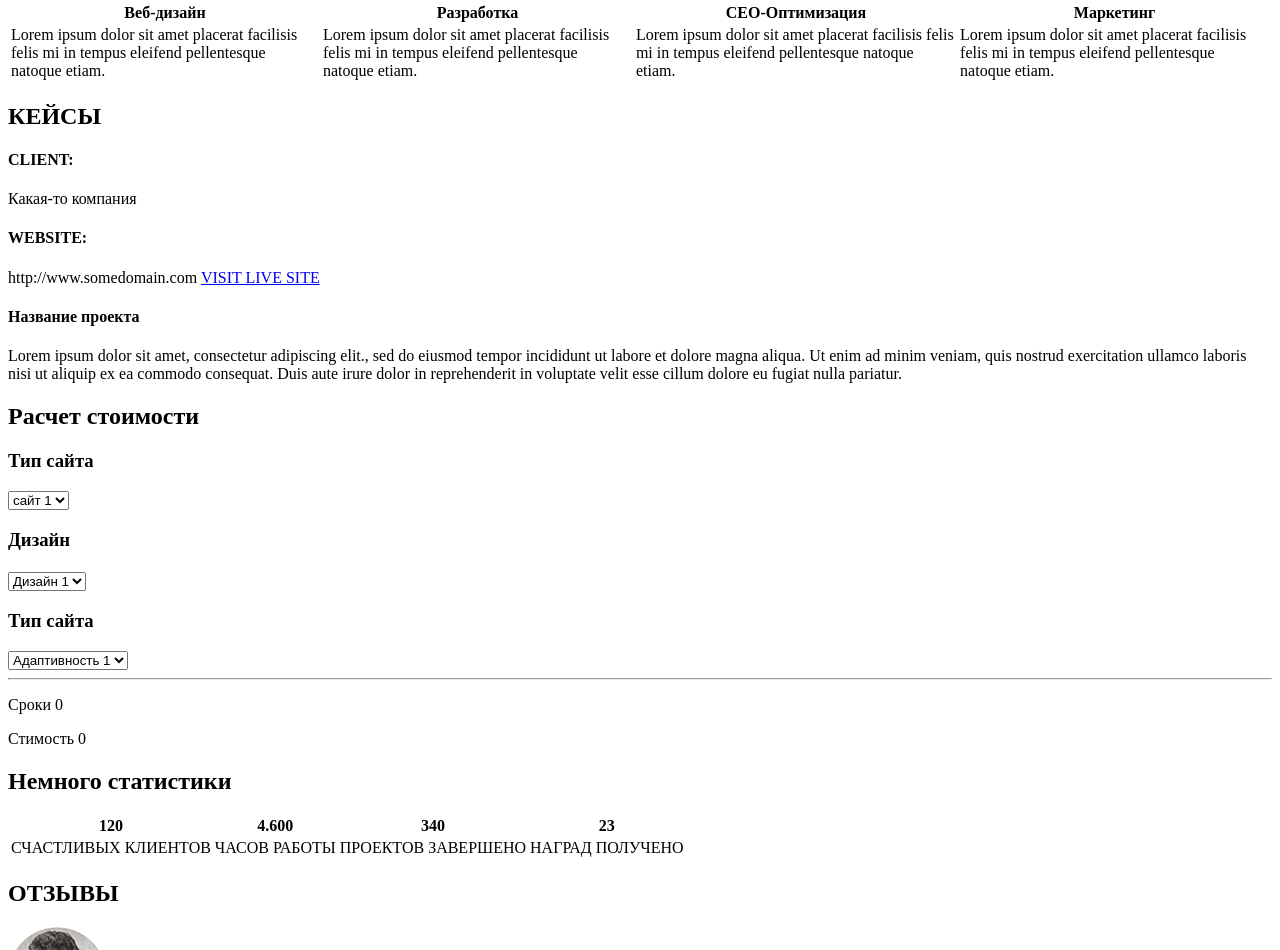
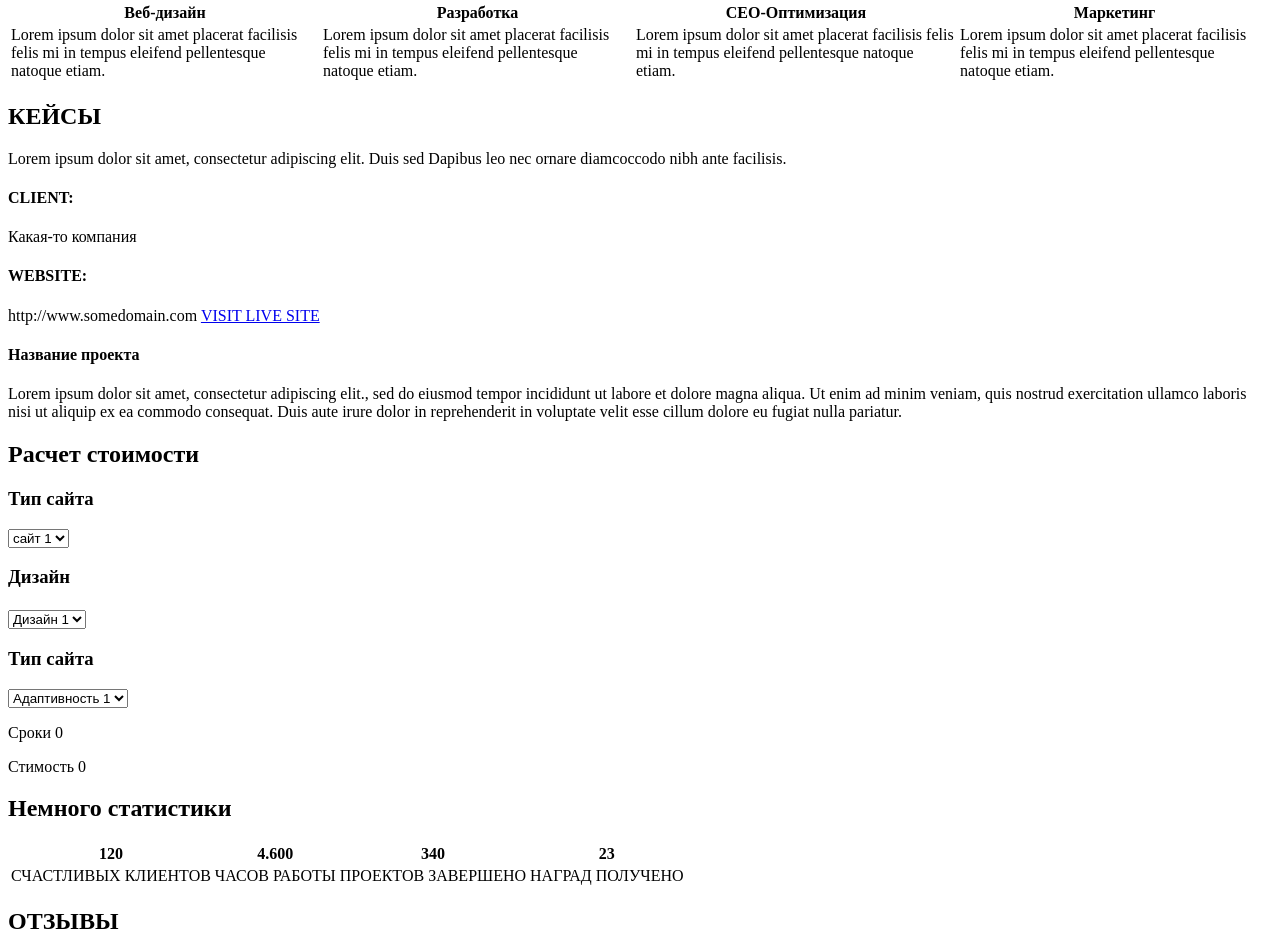
Before and after one commit to MixailDG/MixailDG.github.io, a plain HTML site: page src/index.html in a window 1280 px wide. Shown: the part 807-1757 px from the top of the page. Drawn offline with Linux system fonts and the light colour scheme.

Commit message:
Add files via upload

```diff
--- a/src/index.html
+++ b/src/index.html
@@ -76,6 +76,7 @@
 
 		<div class="keys">
 			<h2>КЕЙСЫ</h2>
+			<p>Lorem ipsum dolor sit amet, consectetur adipiscing elit. Duis sed Dapibus leo nec ornare diamcoccodo nibh ante facilisis.</p>
 			<h4>CLIENT:</h4>
 			<span>Какая-то компания</span>
 			<h4>WEBSITE:</h4>
@@ -108,7 +109,6 @@
 						<option value="2">Адаптивность 2</option>
 						<option value="3">Адаптивность 3</option>
 					</select>
-					<hr>
 					<p>Сроки <output>0</output></p>
 					<p>Стимость <output>0</output></p>
 				</form>
```
